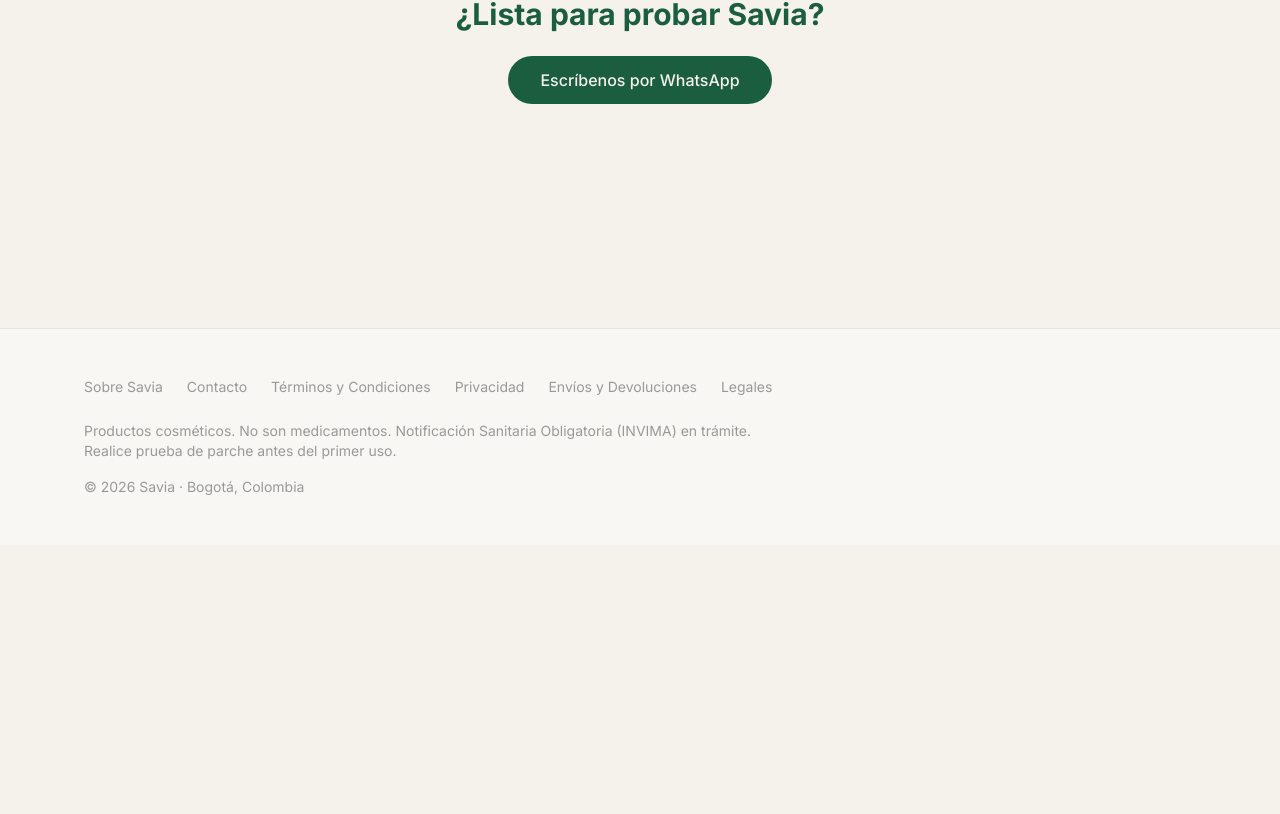
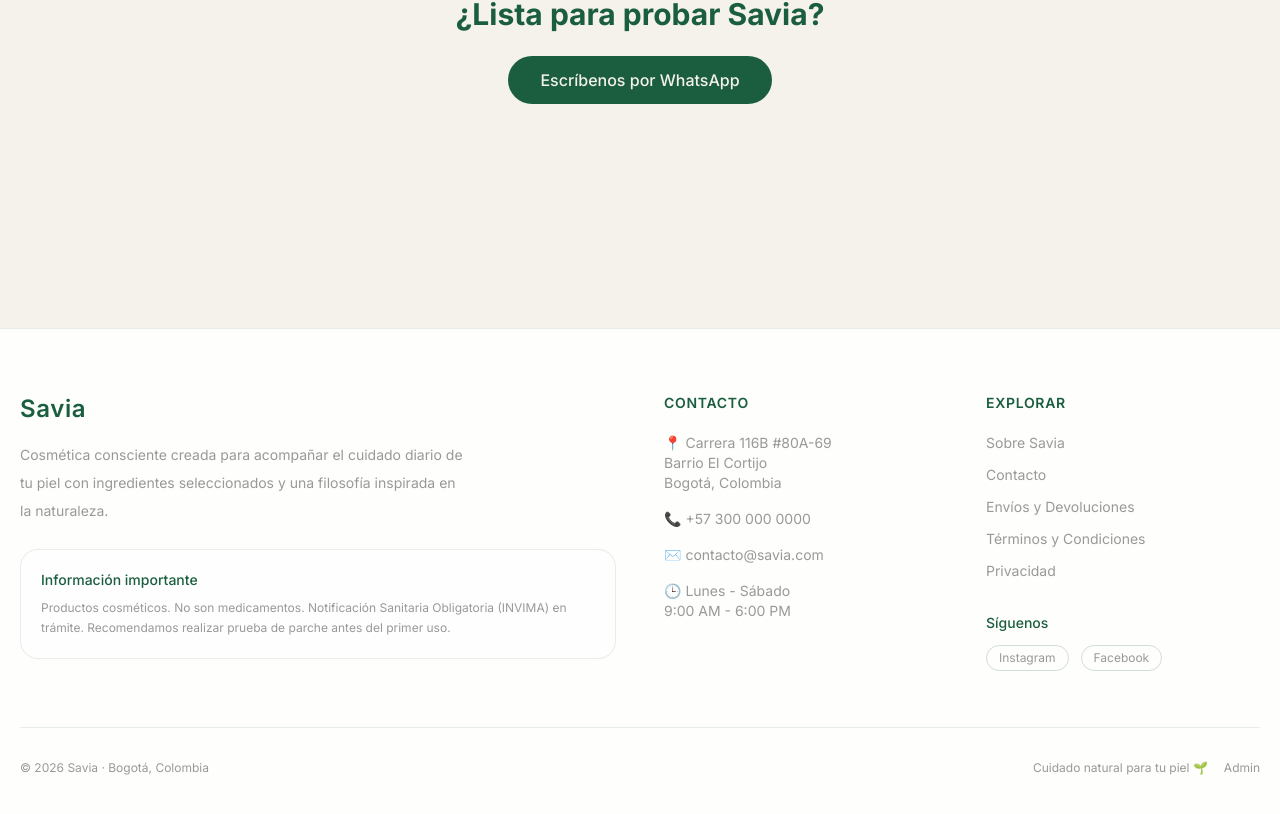
Before and after one commit to nkofla74-byte/savia, a Next.js app: page / in a window 1280 px wide. Shown: the part 2401-3215 px from the top of the page. Before the commit the page ends 2946 px from the top, so only its background shows below. Built offline with nearby package versions, Linux system fonts and the light colour scheme.

Commit message:
feat: footer rediseñado + acceso al panel admin
Co-Authored-By: Claude Opus 4.8 <noreply@anthropic.com>

```diff
--- a/components/layout/Footer.tsx
+++ b/components/layout/Footer.tsx
@@ -2,22 +2,197 @@ import Link from "next/link";
 
 export function Footer() {
   return (
-    <footer className="mt-32 border-t border-primary/10 bg-surface/40">
-      <div className="mx-auto max-w-6xl px-5 py-12 text-sm text-muted">
-        <div className="flex flex-wrap gap-x-6 gap-y-2">
-          <Link href="/sobre" className="hover:text-primary">Sobre Savia</Link>
-          <Link href="/contacto" className="hover:text-primary">Contacto</Link>
-          <Link href="/terminos" className="hover:text-primary">Términos y Condiciones</Link>
-          <Link href="/privacidad" className="hover:text-primary">Privacidad</Link>
-          <Link href="/envios-devoluciones" className="hover:text-primary">Envíos y Devoluciones</Link>
-          <Link href="/legales" className="hover:text-primary">Legales</Link>
+    <footer className="mt-32 border-t border-primary/10 bg-surface/90">
+
+      <div className="mx-auto max-w-7xl px-5 py-16">
+
+        <div className="grid gap-12 md:grid-cols-4">
+
+
+          {/* Marca */}
+          <div className="md:col-span-2">
+
+            <h3 className="text-2xl font-semibold tracking-wide text-primary">
+              Savia
+            </h3>
+
+            <p className="mt-4 max-w-md text-sm leading-7 text-muted">
+              Cosmética consciente creada para acompañar el cuidado
+              diario de tu piel con ingredientes seleccionados
+              y una filosofía inspirada en la naturaleza.
+            </p>
+
+
+            <div className="mt-6 rounded-2xl border border-primary/10 bg-background/40 p-5">
+
+              <p className="text-sm font-medium text-primary">
+                Información importante
+              </p>
+
+              <p className="mt-2 text-xs leading-5 text-muted">
+                Productos cosméticos. No son medicamentos.
+                Notificación Sanitaria Obligatoria (INVIMA) en trámite.
+                Recomendamos realizar prueba de parche antes del primer uso.
+              </p>
+
+            </div>
+
+          </div>
+
+
+
+          {/* Contacto */}
+          <div>
+
+            <h4 className="mb-5 text-sm font-semibold uppercase tracking-wider text-primary">
+              Contacto
+            </h4>
+
+
+            <div className="space-y-4 text-sm text-muted">
+
+              <p>
+                📍 Carrera 116B #80A-69
+                <br />
+                Barrio El Cortijo
+                <br />
+                Bogotá, Colombia
+              </p>
+
+
+              <p>
+                📞 +57 300 000 0000
+              </p>
+
+
+              <p>
+                ✉️ contacto@savia.com
+              </p>
+
+
+              <p>
+                🕒 Lunes - Sábado
+                <br />
+                9:00 AM - 6:00 PM
+              </p>
+
+            </div>
+
+          </div>
+
+
+
+
+          {/* Navegación */}
+          <div>
+
+            <h4 className="mb-5 text-sm font-semibold uppercase tracking-wider text-primary">
+              Explorar
+            </h4>
+
+
+            <nav className="flex flex-col gap-3 text-sm text-muted">
+
+              <Link
+                href="/sobre"
+                className="transition hover:text-primary"
+              >
+                Sobre Savia
+              </Link>
+
+
+              <Link
+                href="/contacto"
+                className="transition hover:text-primary"
+              >
+                Contacto
+              </Link>
+
+
+              <Link
+                href="/envios-devoluciones"
+                className="transition hover:text-primary"
+              >
+                Envíos y Devoluciones
+              </Link>
+
+
+              <Link
+                href="/terminos"
+                className="transition hover:text-primary"
+              >
+                Términos y Condiciones
+              </Link>
+
+
+              <Link
+                href="/privacidad"
+                className="transition hover:text-primary"
+              >
+                Privacidad
+              </Link>
+
+
+            </nav>
+
+
+            <div className="mt-8">
+
+              <p className="mb-3 text-sm font-medium text-primary">
+                Síguenos
+              </p>
+
+              <div className="flex gap-3">
+
+                <span className="rounded-full border border-primary/20 px-3 py-1 text-xs text-muted">
+                  Instagram
+                </span>
+
+                <span className="rounded-full border border-primary/20 px-3 py-1 text-xs text-muted">
+                  Facebook
+                </span>
+
+              </div>
+
+            </div>
+
+
+          </div>
+
+
         </div>
-        <p className="mt-6 max-w-2xl">
-          Productos cosméticos. No son medicamentos. Notificación Sanitaria Obligatoria (INVIMA) en trámite.
-          Realice prueba de parche antes del primer uso.
-        </p>
-        <p className="mt-4">© {new Date().getFullYear()} Savia · Bogotá, Colombia</p>
+
+
+
+        {/* Barra inferior */}
+
+        <div className="mt-14 flex flex-col gap-4 border-t border-primary/10 pt-8 text-xs text-muted md:flex-row md:items-center md:justify-between">
+
+          <p>
+            © {new Date().getFullYear()} Savia · Bogotá, Colombia
+          </p>
+
+
+          <div className="flex items-center gap-4">
+
+            <p>
+              Cuidado natural para tu piel 🌱
+            </p>
+
+            <Link
+              href="/admin"
+              className="transition hover:text-primary"
+            >
+              Admin
+            </Link>
+
+          </div>
+
+        </div>
+
+
       </div>
+
     </footer>
   );
 }
```
